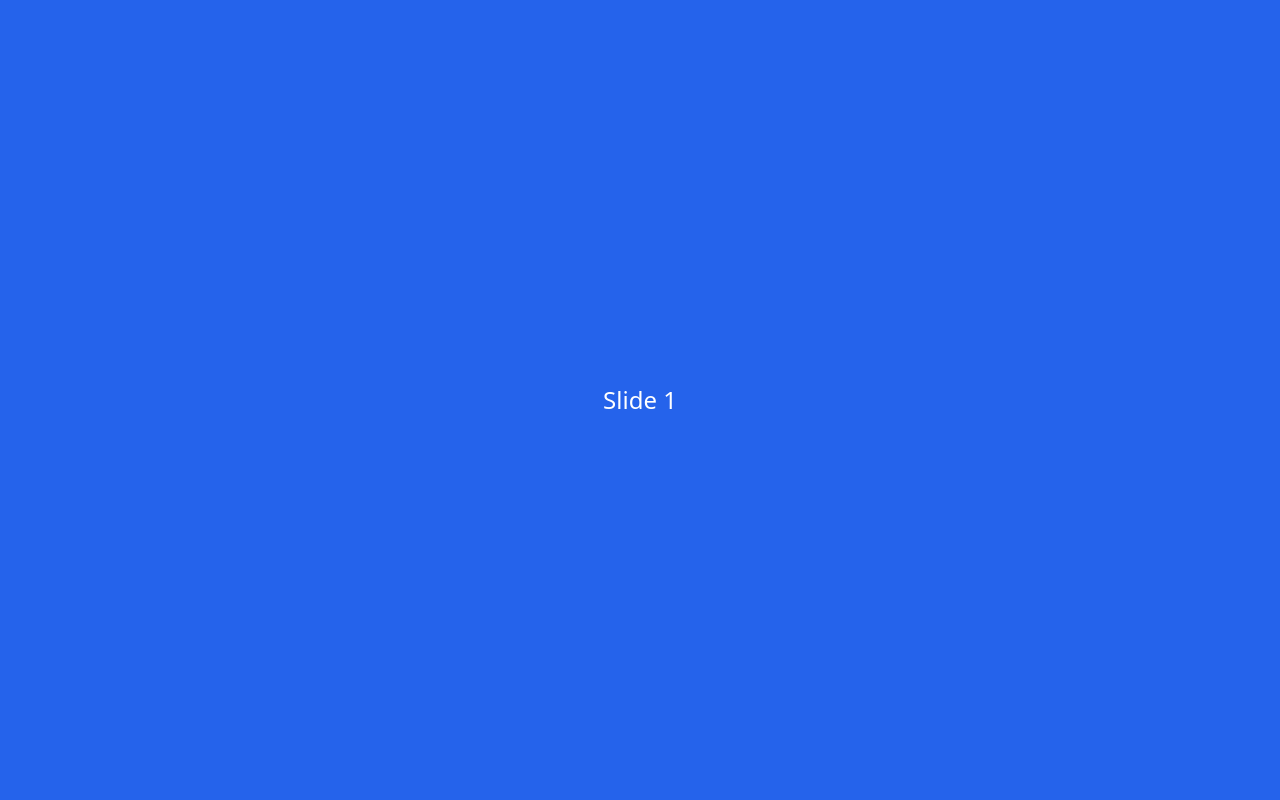
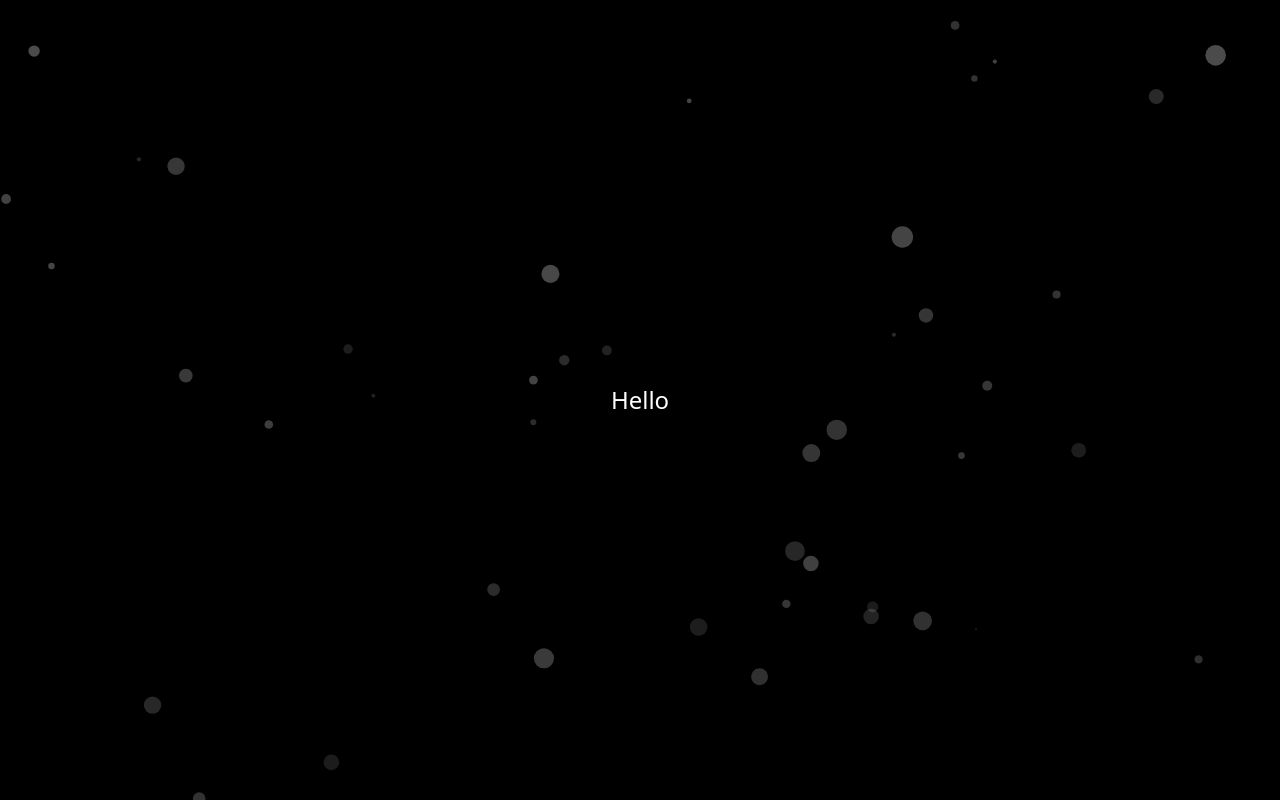
Before and after one commit to string-tejas/parallax, a React (Create React App) app: page / in a window 1280 px wide. Built offline with nearby package versions, Linux system fonts and the light colour scheme.

Commit message:
Particle Effect Added

```diff
--- a/package.json
+++ b/package.json
@@ -9,6 +9,8 @@
     "react": "^18.2.0",
     "react-dom": "^18.2.0",
     "react-scripts": "5.0.1",
+    "react-tsparticles": "^2.1.3",
+    "tsparticles": "^2.1.3",
     "web-vitals": "^2.1.4"
   },
   "scripts": {
--- a/src/App.js
+++ b/src/App.js
@@ -1,20 +1,33 @@
 import { Slide, SlideContainer } from "./components/Slide";
+import ParticleBackground from "./components/ParticleBackground";
 
 function App() {
    return (
       <SlideContainer>
-         <Slide className={"bg-blue-600"}>
-            <Text text="Slide 1" />
+         <ParticleBackground height="200vh" />
+         <Slide>
+            <Text text="Hello" />
          </Slide>
-         <Slide className={"bg-red-400"}>
-            <Text text="Slide 2" />
-         </Slide>
-         <Slide className={"bg-green-600"}>
-            <Text text="Slide 3" />
+         <Slide>
+            <Text text="How are you ?" />
          </Slide>
       </SlideContainer>
    );
 }
+
+// const Sliddydoo = () => (
+//    <SlideContainer>
+//       <Slide className={"bg-blue-600"}>
+//          <Text text="Slide 1" />
+//       </Slide>
+//       <Slide className={"bg-red-400"}>
+//          <Text text="Slide 2" />
+//       </Slide>
+//       <Slide className={"bg-green-600"}>
+//          <Text text="Slide 3" />
+//       </Slide>
+//    </SlideContainer>
+// );
 
 const Text = ({ text }) => (
    <span
--- /dev/null
+++ b/src/components/ParticleBackground/index.js
@@ -0,0 +1,25 @@
+import Particles from "react-tsparticles";
+import particleConfig from "./particle-config";
+import { loadFull } from "tsparticles";
+
+const ParticleBackground = ({ height = "100%" }) => {
+   const particlesInit = async (main) => {
+      console.log(main);
+      await loadFull(main);
+   };
+
+   const particlesLoaded = (container) => {
+      console.log("particlesLoaded", container);
+   };
+   particleConfig.style.height = height;
+   return (
+      <Particles
+         id="tsparticles"
+         options={particleConfig}
+         init={particlesInit}
+         loaded={particlesLoaded}
+      />
+   );
+};
+
+export default ParticleBackground;
--- /dev/null
+++ b/src/components/ParticleBackground/particle-config.js
@@ -0,0 +1,120 @@
+const particleConfig = {
+   style: {
+      position: "absolute",
+      height: "200vh",
+   },
+   background: {
+      color: "#000",
+   },
+   fpsLimit: 60,
+   particles: {
+      number: {
+         value: 30,
+         density: {
+            enable: true,
+            value_area: 800,
+         },
+      },
+      color: {
+         value: "#fff",
+      },
+      shape: {
+         type: "circle",
+         stroke: {
+            width: 0,
+            color: "#000000",
+         },
+         polygon: {
+            nb_sides: 5,
+         },
+         image: {
+            src: "img/github.svg",
+            width: 100,
+            height: 100,
+         },
+      },
+      opacity: {
+         value: 0.2966312312601217,
+         random: true,
+         anim: {
+            enable: false,
+            speed: 1,
+            opacity_min: 0,
+            sync: false,
+         },
+      },
+      size: {
+         value: 11,
+         random: true,
+         anim: {
+            enable: false,
+            speed: 40,
+            size_min: 0.1,
+            sync: false,
+         },
+      },
+      line_linked: {
+         enable: false,
+         distance: 500,
+         color: "#ffffff",
+         opacity: 0.4,
+         width: 2,
+      },
+      move: {
+         enable: true,
+         speed: 1,
+         direction: "bottom",
+         random: false,
+         straight: false,
+         out_mode: "out",
+         bounce: false,
+         attract: {
+            enable: false,
+            rotateX: 600,
+            rotateY: 1200,
+         },
+      },
+   },
+   interactivity: {
+      detect_on: "canvas",
+      events: {
+         onhover: {
+            enable: true,
+            mode: "bubble",
+         },
+         onclick: {
+            enable: true,
+            mode: "repulse",
+         },
+         resize: true,
+      },
+      modes: {
+         grab: {
+            distance: 400,
+            line_linked: {
+               opacity: 0.5,
+            },
+         },
+         bubble: {
+            distance: 133.99274002972194,
+            size: 0,
+            duration: 0.3,
+            opacity: 0.07192807192807193,
+            speed: 3,
+         },
+         repulse: {
+            distance: 121.81158184520177,
+            duration: 0.4,
+         },
+         push: {
+            particles_nb: 4,
+         },
+         remove: {
+            particles_nb: 2,
+         },
+      },
+   },
+   retina_detect: true,
+};
+
+export default particleConfig;
```
Also changed, not shown: 2 other files (tests, documents, lock files or other folders).
